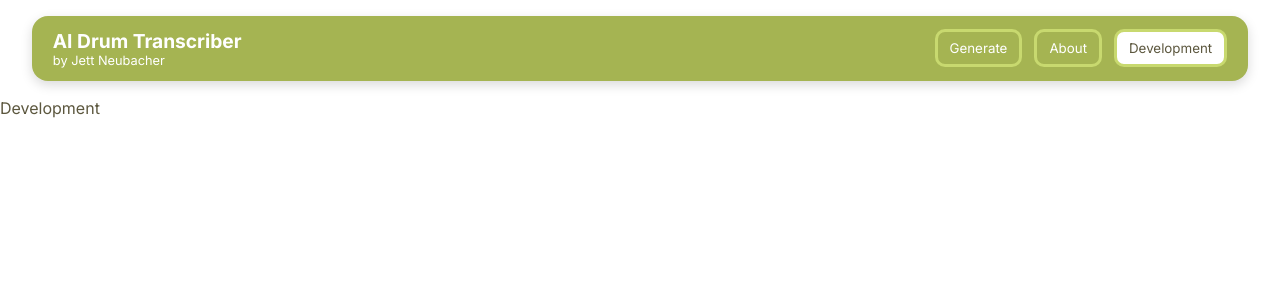
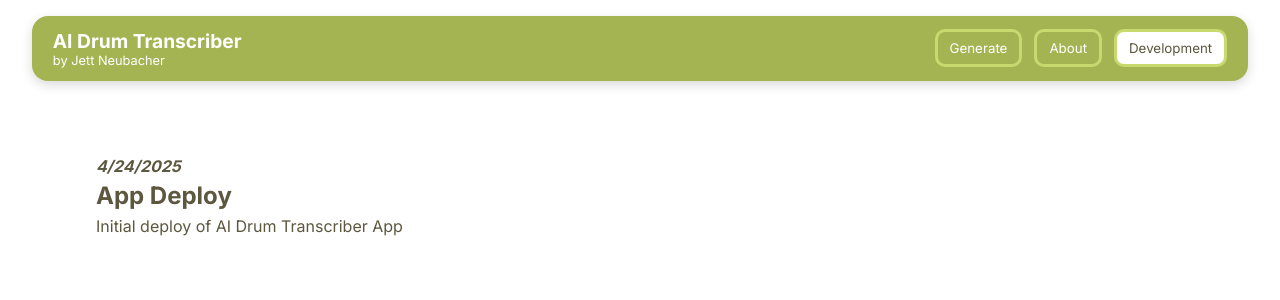
Before and after one commit to jettneubacher/DrumTabs, a React (Vite) app: page / in a window 1280 px wide. Both pictures are taken after a click on the button "Development". Shown: the top 300 px of the page. Built offline with nearby package versions, Linux system fonts and the light colour scheme.

Commit message:
pdf endpoint fix + dev section

```diff
--- a/src/App.jsx
+++ b/src/App.jsx
@@ -19,11 +19,11 @@ function App() {
   const [currentAudio, setCurrentAudio] = useState(null);
   const [currentlyPlaying, setCurrentlyPlaying] = useState(null);
 
-  const handlePrediction = async () => {
+  const handlePrediction = async (generatePDF = false) => {
     setStableFile(uploadedFile);
     setLoading(true);
     try {
-      await makePrediction();
+      await makePrediction(generatePDF);
     } finally {
       setLoading(false);
     }
--- a/src/components/Development.jsx
+++ b/src/components/Development.jsx
@@ -1,5 +1,21 @@
+import "./css/Development.css";
+
 function Development() {
-  return <div className="development">Development</div>;
+  return (
+    <div className="development">
+      <div className="dev-section">
+        <span className="dev-title">
+          <p>
+            <i>4/24/2025</i>
+          </p>
+          <h2>App Deploy</h2>
+        </span>
+        <div className="dev-content">
+          Initial deploy of AI Drum Transcriber App
+        </div>
+      </div>
+    </div>
+  );
 }
 
 export default Development;
--- /dev/null
+++ b/src/components/css/Development.css
@@ -0,0 +1,48 @@
+* {
+    color: var(--dark);
+}
+
+.development {
+    margin: 3rem 7.5%;
+    line-height: 1.5;
+}
+
+.dev-title {
+    font-weight: bold;
+}
+
+.dev-content {
+    padding-left: 0;
+}
+
+.citation {
+    margin-top: 0.5rem;
+}
+
+.dev-section {
+    padding-top: 0.5rem;
+}
+
+@media (max-wdith: 700px) {
+    .development {
+        margin: 1rem 5%;
+    }
+}
+
+ol, ul {
+    padding-left: 1.5rem;
+    list-style-type: initial;
+}
+
+ul {
+    list-style-type: disc;
+
+}
+
+ol {
+    list-style-type: decimal;
+}
+
+li {
+    margin-bottom: 0.5rem;
+}
```
